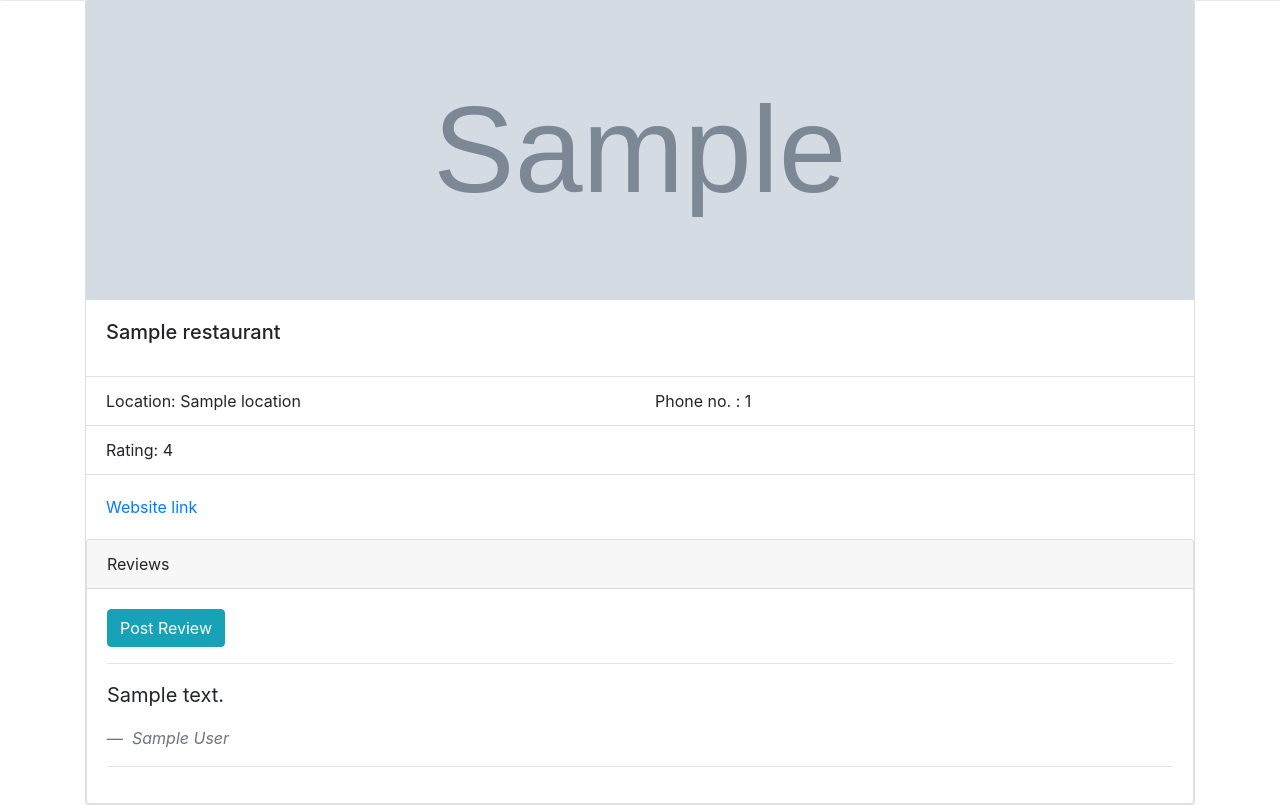
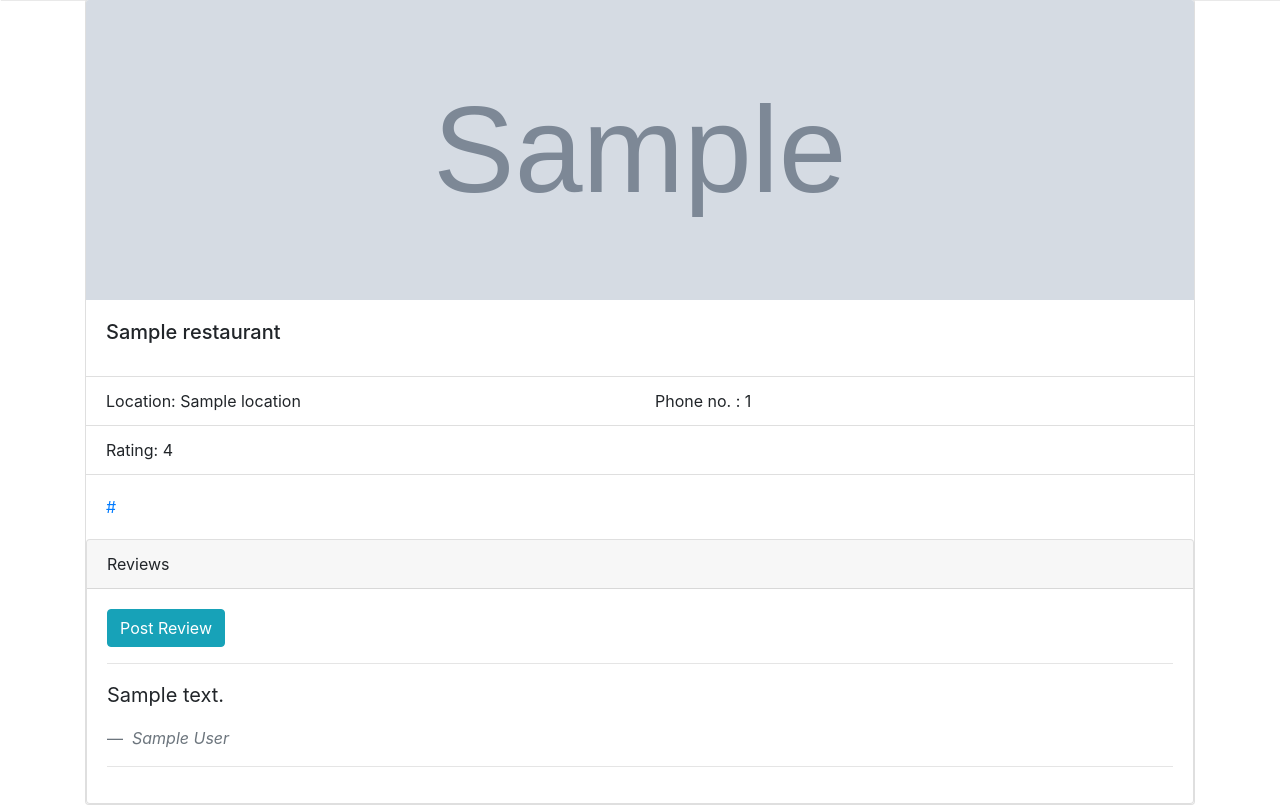
Before and after one commit to piyushnh/foodie, a Django app: template foodie_network/apps/restaurants/templates/restaurants/restaurant_page.html in a window 1280 px wide. Shown: the part 51-856 px from the top of the page. Run offline with Django 3.2, Linux system fonts and the light colour scheme; the template is opened without the code that fills it: most values are stand-ins (such as "Sample title", 1, 10 or a date in 2020); grey boxes marked "Sample" are stand-in pictures; parts of the project's set-up code (start-up, migrations or seed data) failed here and were passed over; some libraries are stand-ins or nearby versions.

Commit message:
some changes

```diff
--- a/foodie_network/apps/restaurants/templates/restaurants/restaurant_page.html
+++ b/foodie_network/apps/restaurants/templates/restaurants/restaurant_page.html
@@ -23,7 +23,7 @@
       <li class="list-group-item">Rating: {{restaurant.rating}}</li>
     </ul>
     <div class="card-body">
-      <a href="#" class="card-link">Website link</a>
+      <a href="{{restaurant.website_url}}" class="card-link">{{restaurant.website_url}}</a>
     </div>
     <div class="card">
       <div class="card-header">
```
